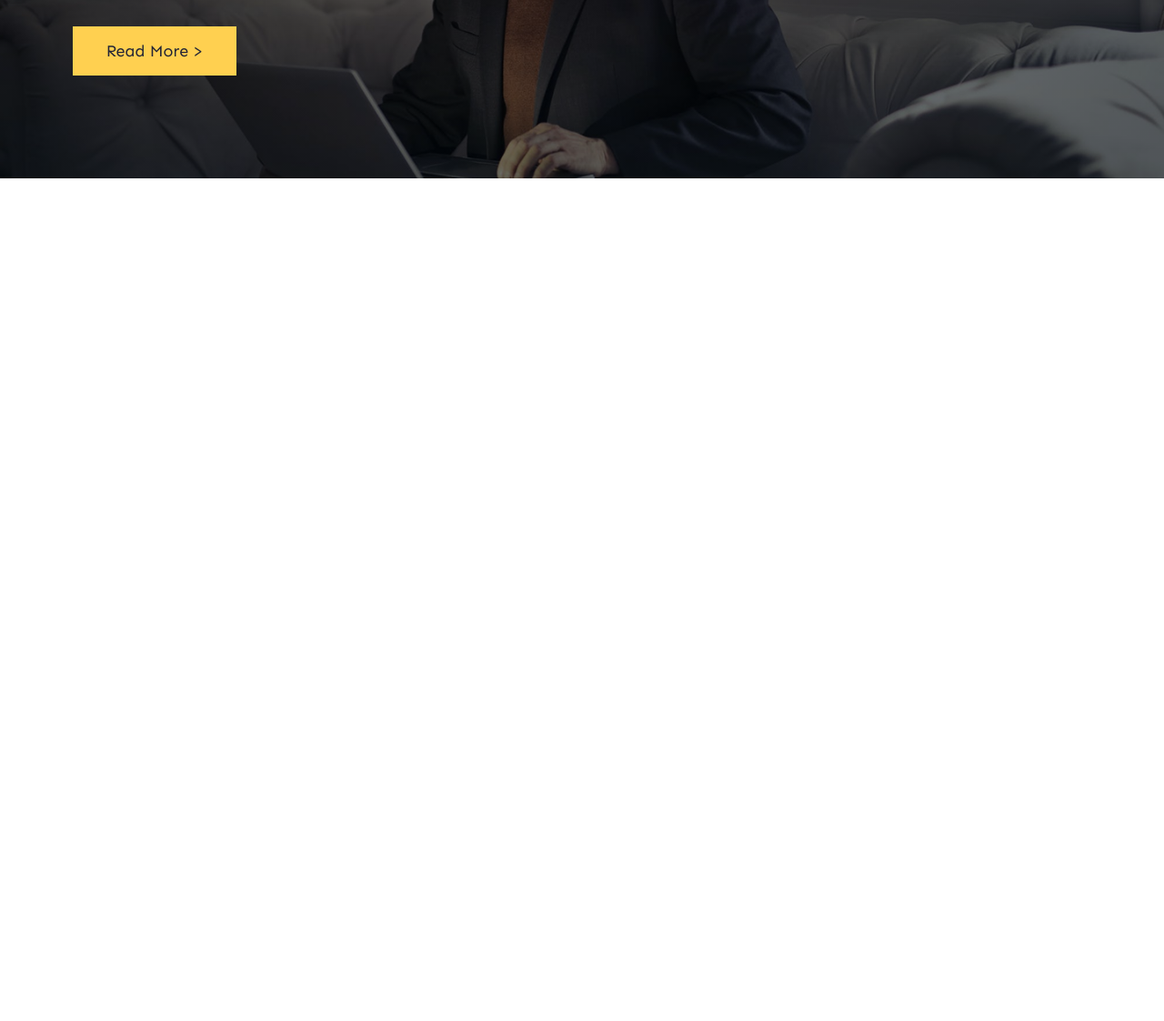
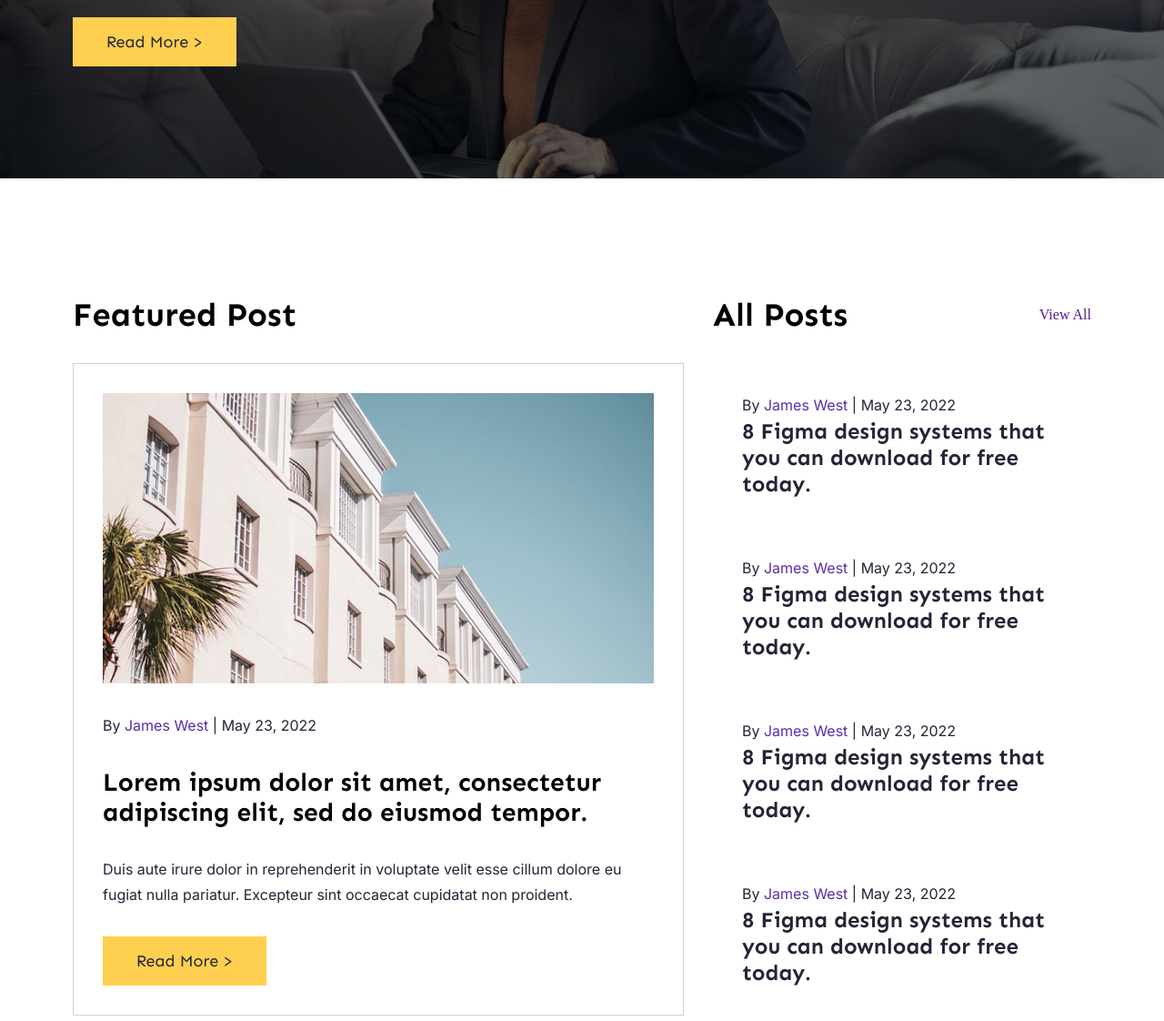
Before and after one commit to Gur00Nik/multi-page-website, a plain HTML site: page index.html in a window 1280 px wide. Shown: the part 522-1644 px from the top of the page at 91% size. Before the commit the page ends 800 px from the top, so only its background shows below. Drawn offline with Linux system fonts and the light colour scheme.

Commit message:
// section posts feat: create section posts
// body, header, main post refactor css styles

```diff
--- a/index.html
+++ b/index.html
@@ -3,6 +3,12 @@
   <head>
     <meta charset="UTF-8" />
     <meta name="viewport" content="width=device-width, initial-scale=1.0" />
+    <link rel="preconnect" href="https://fonts.googleapis.com" />
+    <link rel="preconnect" href="https://fonts.gstatic.com" crossorigin />
+    <link
+      href="https://fonts.googleapis.com/css2?family=Inter:opsz,wght@14..32,700&display=swap"
+      rel="stylesheet"
+    />
     <link rel="preconnect" href="https://fonts.googleapis.com" />
     <link rel="preconnect" href="https://fonts.gstatic.com" crossorigin />
     <link
@@ -13,7 +19,7 @@
     <title>Home</title>
   </head>
   <body>
-    <section class="header">
+    <header class="header">
       <div class="container">
         <div class="header-container">
           <div>
@@ -21,28 +27,28 @@
           </div>
           <div class="nav-container">
             <div class="link-container">
-              <a class="link" href="">Home</a>
-              <a class="link" href="">Blog</a>
-              <a class="link" href="">About Us</a>
-              <a class="link" href="">Contact Us</a>
+              <a class="link light" href="">Home</a>
+              <a class="link light" href="">Blog</a>
+              <a class="link light" href="">About Us</a>
+              <a class="link light" href="">Contact Us</a>
             </div>
             <button class="white-btn">Subscribe</button>
           </div>
         </div>
       </div>
-    </section>
+    </header>
     <section class="main-post">
       <div class="container">
-        <div class="container-main-post">
+        <div class="main-post-section">
           <div class="subtitle">posted on <b>startup</b></div>
-          <h1 class="heading">
+          <p class="display-text" class="heading">
             Step-by-step guide to choosing great font pairs
-          </h1>
+          </p>
           <div class="post-info">
-            By <a class="author-main-post">James West</a>
+            By <a class="link yellow">James West</a>
             | May 23, 2022
           </div>
-          <div class="description">
+          <div class="description light">
             Duis aute irure dolor in reprehenderit in voluptate velit esse
             cillum dolore eu fugiat nulla pariatur. Excepteur sint occaecat
             cupidatat non proident.
@@ -51,5 +57,73 @@
         </div>
       </div>
     </section>
+    <section class="posts">
+      <div class="container">
+        <div class="featured-post-section">
+          <div>
+            <h2>Featured Post</h2>
+            <div class="main-featured-post-section">
+              <img
+                src="/assets/images/main-featured-post.png"
+                alt="image-main-featured-post"
+              />
+              <div class="post-info black">
+                By <a class="link purple">James West</a> | May 23, 2022
+              </div>
+              <h3>
+                Lorem ipsum dolor sit amet, consectetur adipiscing elit, sed do
+                eiusmod tempor.
+              </h3>
+              <div class="description black">
+                Duis aute irure dolor in reprehenderit in voluptate velit esse
+                cillum dolore eu fugiat nulla pariatur. Excepteur sint occaecat
+                cupidatat non proident.
+              </div>
+              <button class="yellow-btn">Read More ></button>
+            </div>
+          </div>
+          <div class="all-posts-section">
+            <div>
+              <h2>All Posts</h2>
+              <a href="">View All</a>
+            </div>
+            <div class="all-posts-container">
+              <div class="post-container">
+                <div class="post-info black">
+                  By <a class="author-post purple">James West</a> | May 23, 2022
+                </div>
+                <h4 class="black">
+                  8 Figma design systems that you can download for free today.
+                </h4>
+              </div>
+              <div class="post-container">
+                <div class="post-info black">
+                  By <a class="link purple">James West</a> | May 23, 2022
+                </div>
+                <h4 class="black">
+                  8 Figma design systems that you can download for free today.
+                </h4>
+              </div>
+              <div class="post-container">
+                <div class="post-info black">
+                  By <a class="link purple">James West</a> | May 23, 2022
+                </div>
+                <h4 class="black">
+                  8 Figma design systems that you can download for free today.
+                </h4>
+              </div>
+              <div class="post-container">
+                <div class="post-info black">
+                  By <a class="link purple">James West</a> | May 23, 2022
+                </div>
+                <h4 class="black">
+                  8 Figma design systems that you can download for free today.
+                </h4>
+              </div>
+            </div>
+          </div>
+        </div>
+      </div>
+    </section>
   </body>
 </html>
--- a/style.css
+++ b/style.css
@@ -7,16 +7,23 @@
 :root {
   --color--black: #232536;
   --color--yellow: #ffd050;
-  --color--dark-grey: #4c4c4c;
-  --color--medium-grey: #6d6e76;
+  --color--dark--grey: #4c4c4c;
+  --color--medium--grey: #d0d0d7;
   --color--purple: #592ea9;
   --color--light: #fff;
-  --color--light-yellow: #fbf6ea;
-  --color--light-grey: #f4f4f4;
+  --color--light--yellow: #fbf6ea;
+  --color--light--grey: #f4f4f4;
   --color--lavender: #f4f0f8;
-  --main-font--family: "inter", sans-serif;
+  --main--font--family: "Inter", sans-serif;
   --second--font--family: "Sen", sans-serif;
 }
+
+/* Убрать горизонтальный скрол из-за width:100vw  */
+html,
+body {
+  overflow-y: auto;
+}
+
 button {
   max-width: 180px;
   padding: 16px;
@@ -26,50 +33,106 @@ button {
   border: none;
   transition: 0.2s;
 }
+
 button:hover {
   opacity: 0.9;
   transform: scale(1.2);
 }
+
+section {
+  margin-bottom: 128px;
+}
+
+a {
+  cursor: pointer;
+  text-decoration: none;
+}
+
+h1 {
+  font-family: var(--second--font--family);
+  font-size: 48px;
+}
+
+h2 {
+  font-family: var(--second--font--family);
+  font-size: 36px;
+}
+
+h3 {
+  font-family: var(--second--font--family);
+  font-size: 28px;
+}
+
+h4 {
+  font-family: var(--second--font--family);
+  font-size: 24px;
+}
+
+h5 {
+  font-family: var(--second--font--family);
+  font-size: 20px;
+}
+
+h6 {
+  font-family: var(--second--font--family);
+  font-size: 16px;
+}
+
 .yellow-btn {
   background: var(--color--yellow);
 }
+
 .white-btn {
+  min-width: 180px;
   cursor: url(assets/icons/plus.ico) 2 2, default;
 }
 
-a {
-  text-decoration: none;
-}
 .link {
-  font-family: var(--second--font--family);
+  font-family: var(--main--font--family);
   font-size: 16px;
-  color: var(--color--light);
   white-space: nowrap;
 }
-.author-main-post {
+
+.link.light {
+  color: var(--color--light);
+}
+
+.link.yellow {
   color: var(--color--yellow);
+}
+.link.purple {
+  color: var(--color--purple);
 }
 
 /* Стили для текста  */
+.display-text {
+  font-weight: 700;
+  font-family: var(--second--font--family);
+  font-size: 56px;
+  color: var(--color--light);
+}
+
 .subtitle {
   color: var(--color--light);
-  font-family: var(--main-font--family);
+  font-family: var(--main--font--family);
   font-weight: 500;
   font-size: 16px;
   line-height: 125%;
   letter-spacing: 0.19em;
   text-transform: uppercase;
 }
+
 .heading {
-  font-family: var(--second-family);
+  font-family: var(--main--font--family);
   font-weight: 700;
   font-size: 56px;
   line-height: 114%;
   letter-spacing: -0.04em;
   color: var(--color--light);
 }
+
 .post-info {
-  font-family: var(--font-family);
+  font-family: var(--main--font--family);
   font-weight: 400;
   font-size: 16px;
   line-height: 175%;
@@ -77,16 +140,15 @@ a {
 }
 
 .description {
-  font-family: var(--font-family);
+  font-family: var(--main--font--family);
   font-weight: 400;
   font-size: 16px;
   line-height: 175%;
-  color: var(--color--light);
 }
 
 .container {
+  padding: 0 80px;
   width: 100vw;
-  padding: 0 80px;
   height: 100%;
 }
 
@@ -117,19 +179,75 @@ a {
 
 /* Стили для блока HEADER */
 
+/* Стили для блока MAIN POST */
+
 .main-post {
   background: linear-gradient(rgba(0, 0, 0, 0.5), rgba(0, 0, 0, 0.5)),
-    url(/assets/images/man-in-black-suit-wearing-eye-glasses-sitting-on-gray-sofa-using-macbook-3772622.png);
+    url(/assets/images/main-post.png);
   width: 100vw;
   aspect-ratio: 2/1;
   background-repeat: no-repeat;
   background-size: cover;
 }
-.container-main-post {
+.main-post-section {
   display: flex;
   flex-direction: column;
   justify-content: center;
   gap: 32px;
-  width: 60%;
   height: 100%;
 }
+.description.light {
+  color: var(--color--light);
+}
+.post-info.light {
+  color: var(--color--light);
+}
+
+/* Стили для блока MAIN POST */
+
+/* Стили для блока POSTS  */
+.featured-post-section {
+  overflow: hidden;
+  display: flex;
+  gap: 32px;
+}
+
+.main-featured-post-section {
+  display: flex;
+  flex-direction: column;
+  gap: 32px;
+  margin-top: 32px;
+  padding: 32px;
+  border: 1px solid var(--color--medium--grey);
+}
+
+.featured-post-section > div:first-child {
+  max-width: 60%;
+}
+
+.all-posts-section > div:first-child {
+  display: flex;
+  justify-content: space-between;
+  align-items: center;
+  margin-bottom: 32px;
+}
+
+.post-container {
+  padding: 32px;
+  cursor: pointer;
+  transition: 0.2s;
+  overflow: hidden;
+}
+.post-container:hover {
+  background-color: var(--color--light--yellow);
+}
+
+.black {
+  color: var(--color--black);
+}
+.post-info.black {
+  color: var(--color--black);
+}
+.author-post.purple {
+  color: var(--color--purple);
+}
```
Also changed, not shown: assets/images/main-featured-post.png (added), assets/images/main-post.png (renamed from assets/images/man-in-black-suit-wearing-eye-glasses-sitting-on-gray-sofa-using-macbook-3772622.png).
